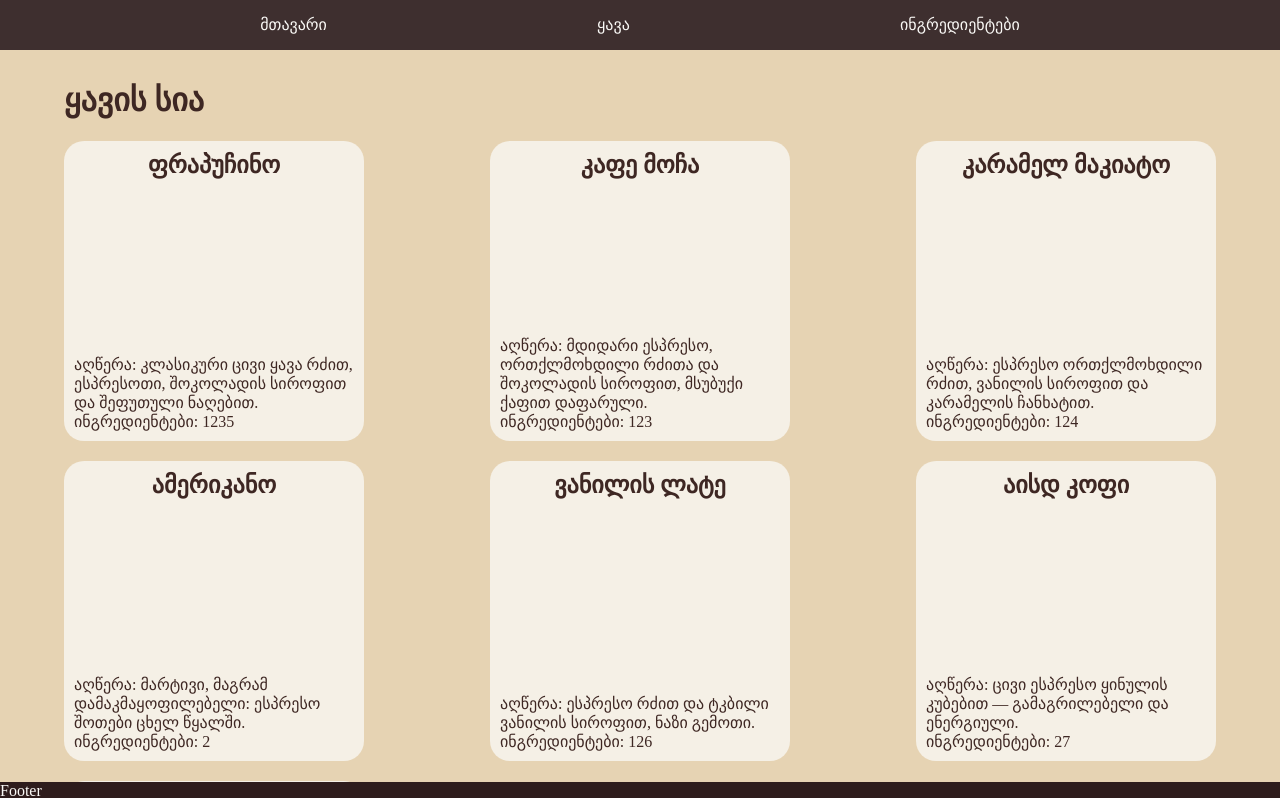
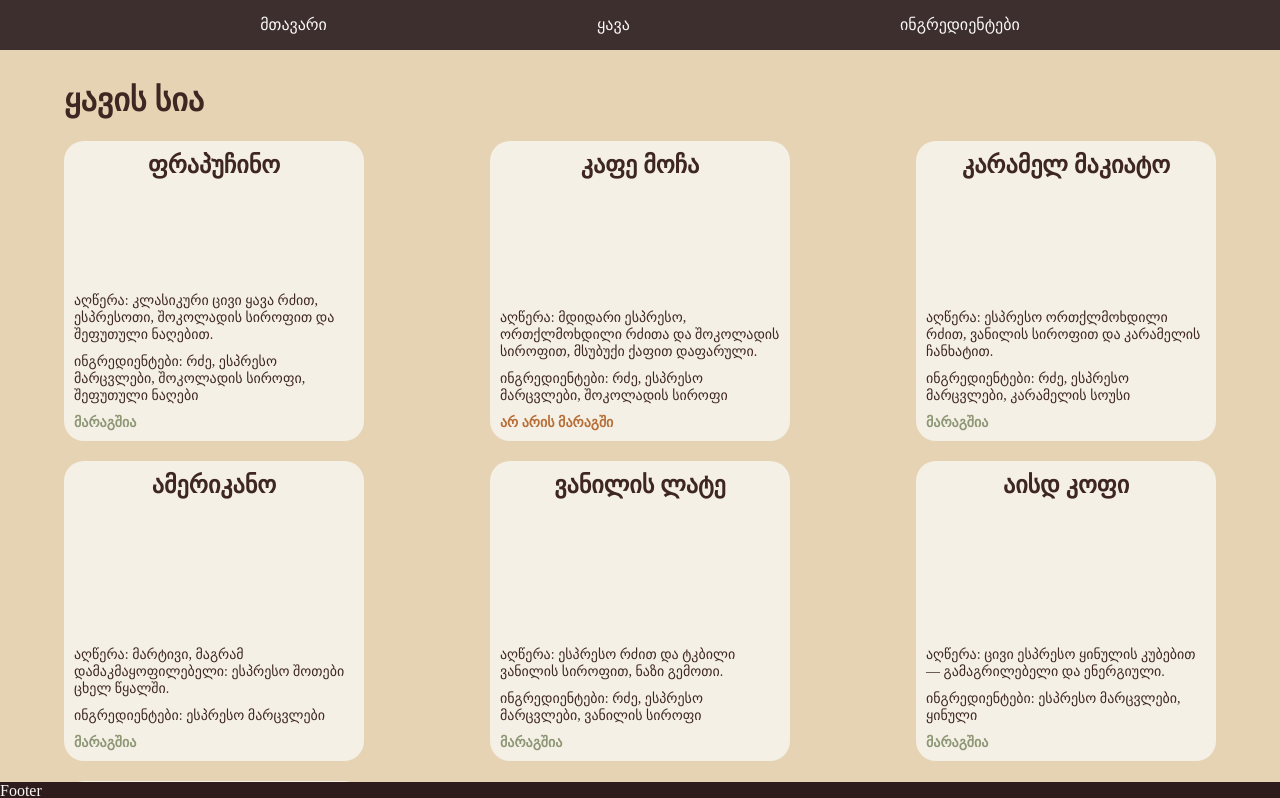
Before and after one commit to Kattar1n/craft-coffee-shop, a React (Vite) app: page /coffee in a window 1280 px wide. Shown: the top 798 px of the page. Built offline with nearby package versions, Linux system fonts and the light colour scheme; data requests are answered from the project's data file.

Commit message:
Update CoffeeCard.jsx

```diff
--- a/front-end/src/components/CoffeeCard.jsx
+++ b/front-end/src/components/CoffeeCard.jsx
@@ -1,4 +1,4 @@
-import React from "react";
+import React, { useEffect, useState } from "react";
 import { Link } from "react-router";
 import styled from "styled-components";
 
@@ -29,17 +29,37 @@ const StyledInfo = styled.div`
     max-width: 280px;
     display: flex;
     flex-direction: column;
+    gap: 10px;
+    font-size: 14px;
+    text-align: start;
+`
+
+const InStock = styled.span`
+    color: #8E9775;
+    font-weight: bold;
+`
+const NotInStock = styled.span`
+    color: #B76E37;
+    font-weight: bold;
 `
 
 const CoffeeCard = ({id, title, ingredientIds, description, isInStock}) => {
 
+    const [ingredients, setIngredients] = useState([])
+        useEffect(() => {
+            fetch("http://localhost:3000/ingredients")
+            .then(data => data.json())
+            .then(res => setIngredients(res))
+        }, [])
+    const usedIngredients = ingredients.filter(ing => ingredientIds.includes(ing.id))
 return(
     <StyledLink to={`/coffee/${id}`}>
     <StyledCoffeeCard>
         <StyledTitle>{title}</StyledTitle>
         <StyledInfo>
         <span>აღწერა: {description}</span>
-        <span>ინგრედიენტები: {ingredientIds}</span>
+        <span>ინგრედიენტები: {usedIngredients.map((ing) => `${ing.name}`).join(', ')}</span>
+        {!!isInStock && <InStock><span>მარაგშია</span></InStock> || <NotInStock>არ არის მარაგში</NotInStock>}
         </StyledInfo>
     </StyledCoffeeCard>
     </StyledLink>
```
